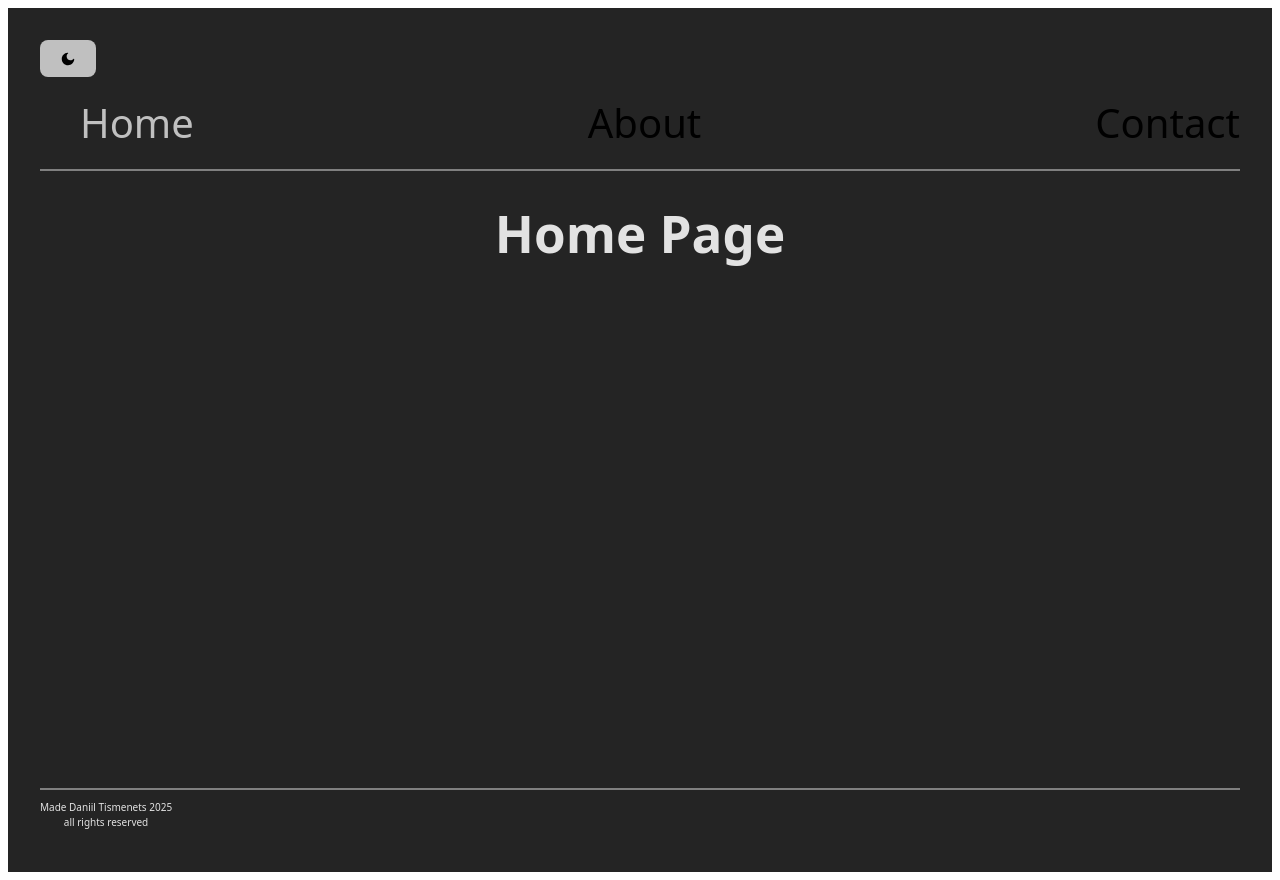
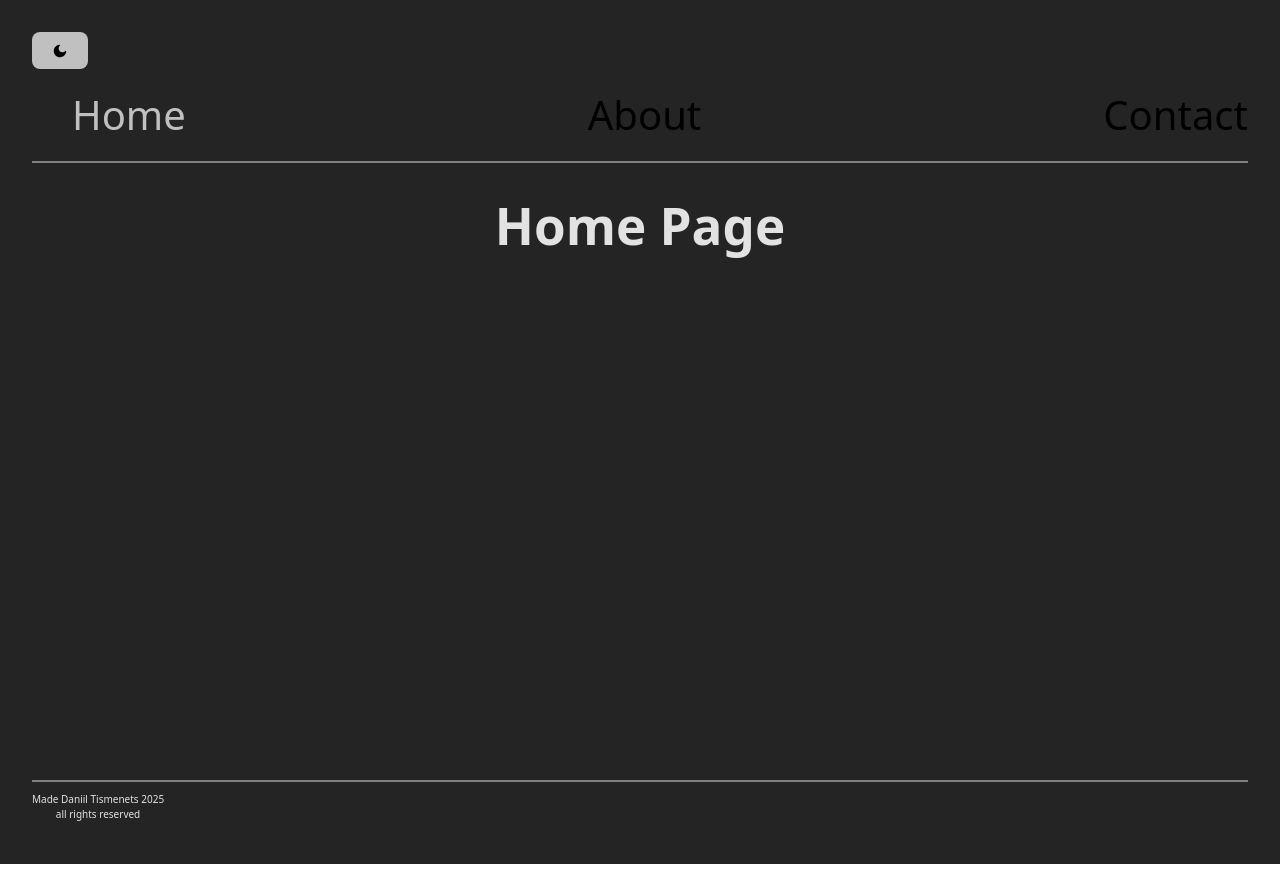
Before and after one commit to DaniilT048/react-router, a React (Vite) app: page / in a window 1280 px wide. Built offline with nearby package versions, Linux system fonts and the light colour scheme.

Commit message:
gave for root height 100% and the gap disappeared

```diff
--- a/src/App.css
+++ b/src/App.css
@@ -2,6 +2,13 @@
   margin: 0 auto;
   padding: 2rem;
   text-align: center;
+  height: 100%;
+}
+
+html, body {
+  height: 100%;
+  margin: 0;
+  padding: 0;
 }
 
 .dark-theme{
@@ -12,9 +19,6 @@
   };
   button{
     background-color: silver;
-  };
-  body{
-    background-color:  #242424;
   };
 }
 
@@ -27,37 +31,6 @@
   button{
     background-color: rgb(90, 90, 90);
   };
-  body{
-    background-color:  silver;
-  };
-}
-
-.logo {
-  height: 6em;
-  padding: 1.5em;
-  will-change: filter;
-  transition: filter 300ms;
-}
-.logo:hover {
-  filter: drop-shadow(0 0 2em #646cffaa);
-}
-.logo.react:hover {
-  filter: drop-shadow(0 0 2em #61dafbaa);
-}
-
-@keyframes logo-spin {
-  from {
-    transform: rotate(0deg);
-  }
-  to {
-    transform: rotate(360deg);
-  }
-}
-
-@media (prefers-reduced-motion: no-preference) {
-  a:nth-of-type(2) .logo {
-    animation: logo-spin infinite 20s linear;
-  }
 }
 
 .card {
@@ -67,8 +40,6 @@
 .read-the-docs {
   color: #888;
 }
-
-
 
 .header-menu-list {
   display: flex;
```
